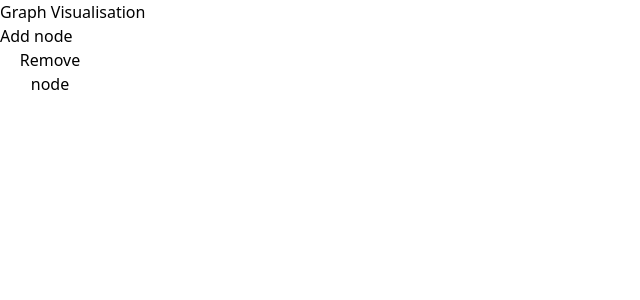
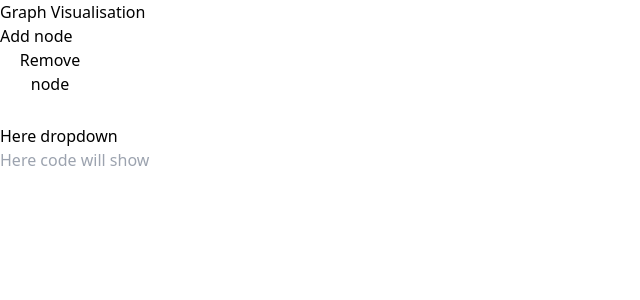
Before and after one commit to Maksymilian21Wnuk/graph-vis, a React (Vite) app: page / in a window 1280 px wide. Shown: the top 300 px of the page, without its empty margins (0-640 px from the left). Built offline with nearby package versions, Linux system fonts and the light colour scheme.

Commit message:
pre branch

```diff
--- a/src/App.tsx
+++ b/src/App.tsx
@@ -1,5 +1,5 @@
-import GraphMap from './components/graph_map'
-import Navbar from './components/navbar'
+import GraphMap from './components/graph_map/graph_map'
+import Navbar from './components/utility/navbar'
 
 
 
--- /dev/null
+++ b/src/components/code_field/code_field.tsx
@@ -0,0 +1,20 @@
+
+
+function DropDown() {
+
+    return (
+        <div className="dropdown">
+            Here dropdown
+        </div>
+    );
+}
+
+
+export default function CodeField() {
+    return (
+        <form>
+            <DropDown/>
+            <input type="text" id="code" placeholder="Here code will show" className="border h-[477px] w-[400px]"/>
+        </form>
+    );
+}
--- a/src/components/graph_map.tsx
+++ b/src/components/graph_map/graph_map.tsx
@@ -1,5 +1,5 @@
 import { useState } from "react";
-import Button from "./button";
+import Button from "../utility/button";
 import {
     ReactFlow,
     useNodesState,
@@ -11,7 +11,8 @@ import {
     BackgroundVariant,
   } from '@xyflow/react';
 import '@xyflow/react/dist/style.css';
-import { WIDTH, HEIGHT } from "../shared/constants";
+import { WIDTH, HEIGHT } from "../../shared/constants";
+import CodeField from "../code_field/code_field";
 
 
 const nodeDefaults = {
@@ -84,8 +85,8 @@ export default function GraphMap() {
                 </ReactFlow>
 
             </div>
-            <div className="flex-auto">
-
+            <div className="flex-auto px-5">
+                <CodeField/>
             </div>
         </div>
         </>
--- a/src/components/button.tsx
+++ b/src/components/utility/button.tsx
@@ -1,4 +1,4 @@
-import { ButtonProps } from "../shared/interfaces/button.interface"
+import { ButtonProps } from "../../shared/interfaces/button.interface"
 
 
 
```
Also changed, not shown: src/components/utility/navbar.tsx (renamed from src/components/navbar.tsx).
